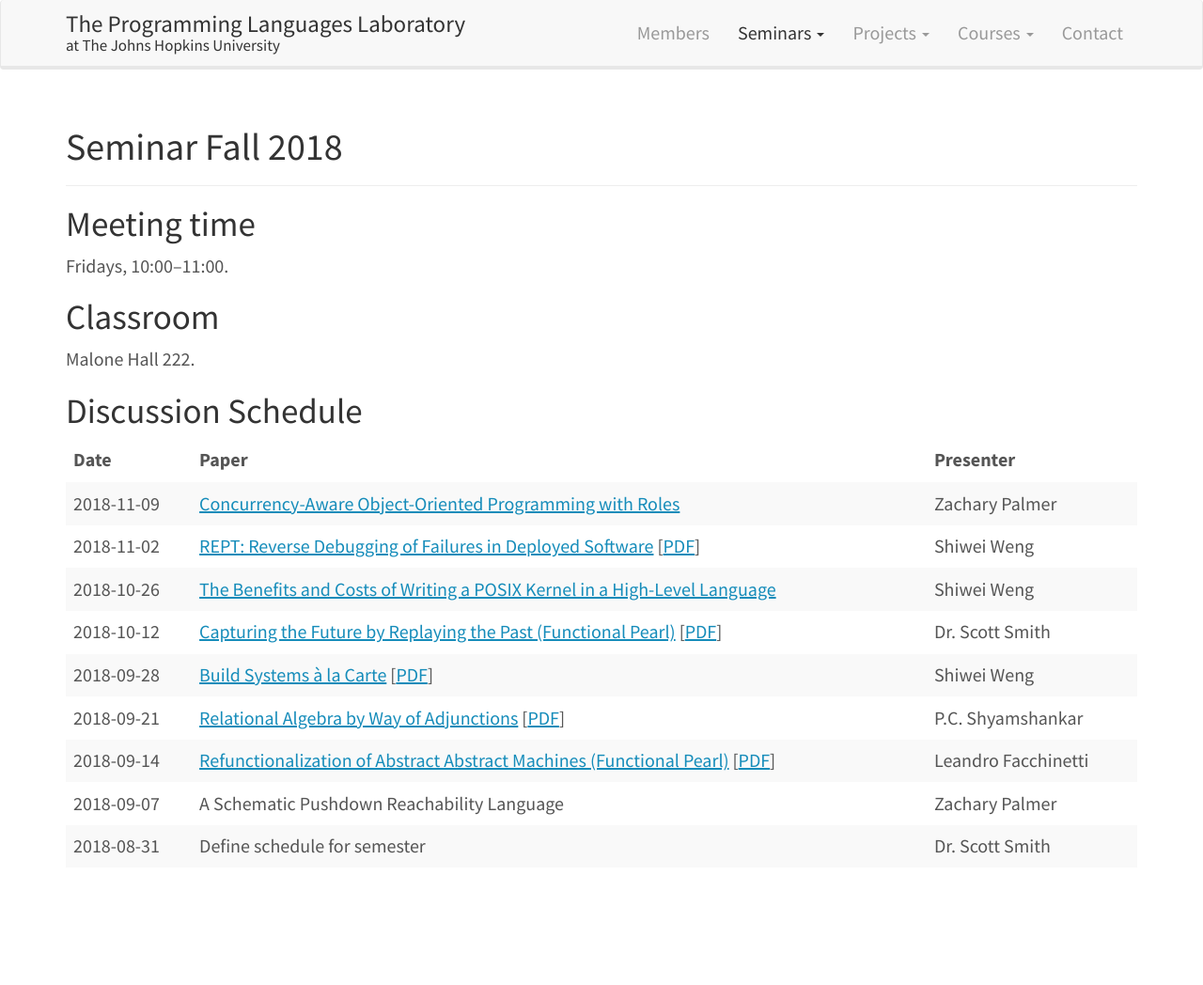
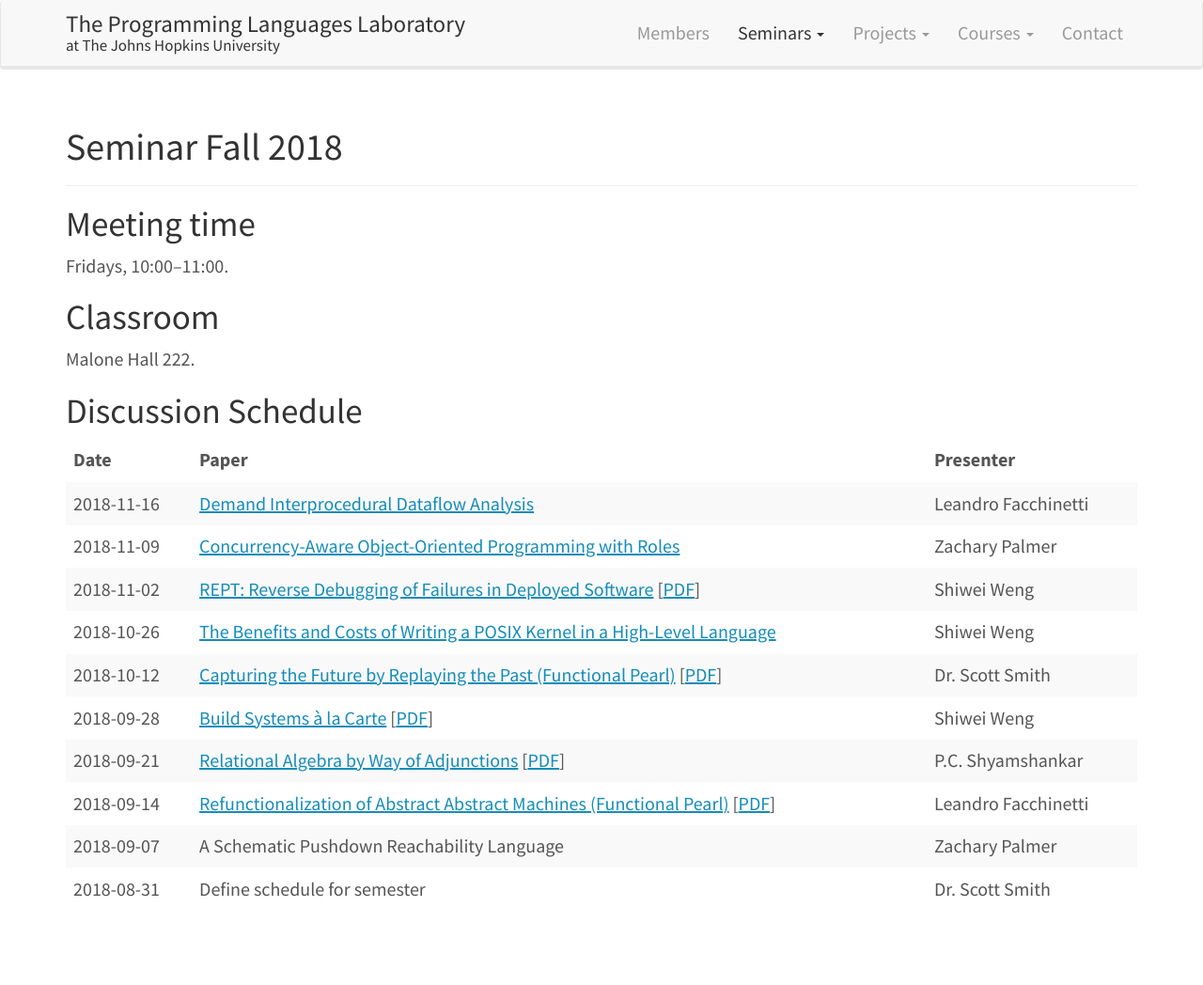
Before and after one commit to JHU-PL-Lab/www-pl-lab, a Jekyll site: the page built from seminars/fall-2018.md, in a window 1280 px wide. Shown: the whole page at 94% size. Built offline with Jekyll 4.4.1, drawn with Linux system fonts in a browser that asks for light colours; before the commit the page ends 1003 px from its top, so only the background shows below that.

Commit message:
Add 2018-11-16 seminar

```diff
--- a/seminars/fall-2018.md
+++ b/seminars/fall-2018.md
@@ -18,6 +18,7 @@ Discussion Schedule
 
 | Date | Paper | Presenter |
 |-|-|-|
+| 2018-11-16 | [Demand Interprocedural Dataflow Analysis](https://dl.acm.org/citation.cfm?id=222146) | Leandro Facchinetti |
 | 2018-11-09 | [Concurrency-Aware Object-Oriented Programming with Roles](https://dl.acm.org/citation.cfm?id=3276500) | Zachary Palmer |
 | 2018-11-02 | [REPT: Reverse Debugging of Failures in Deployed Software](https://www.usenix.org/conference/osdi18/presentation/weidong) [[PDF](https://www.usenix.org/system/files/osdi18-cui.pdf)] | Shiwei Weng |
 | 2018-10-26 | [The Benefits and Costs of Writing a POSIX Kernel in a High-Level Language](https://www.usenix.org/conference/osdi18/presentation/cutler) | Shiwei Weng |
```
